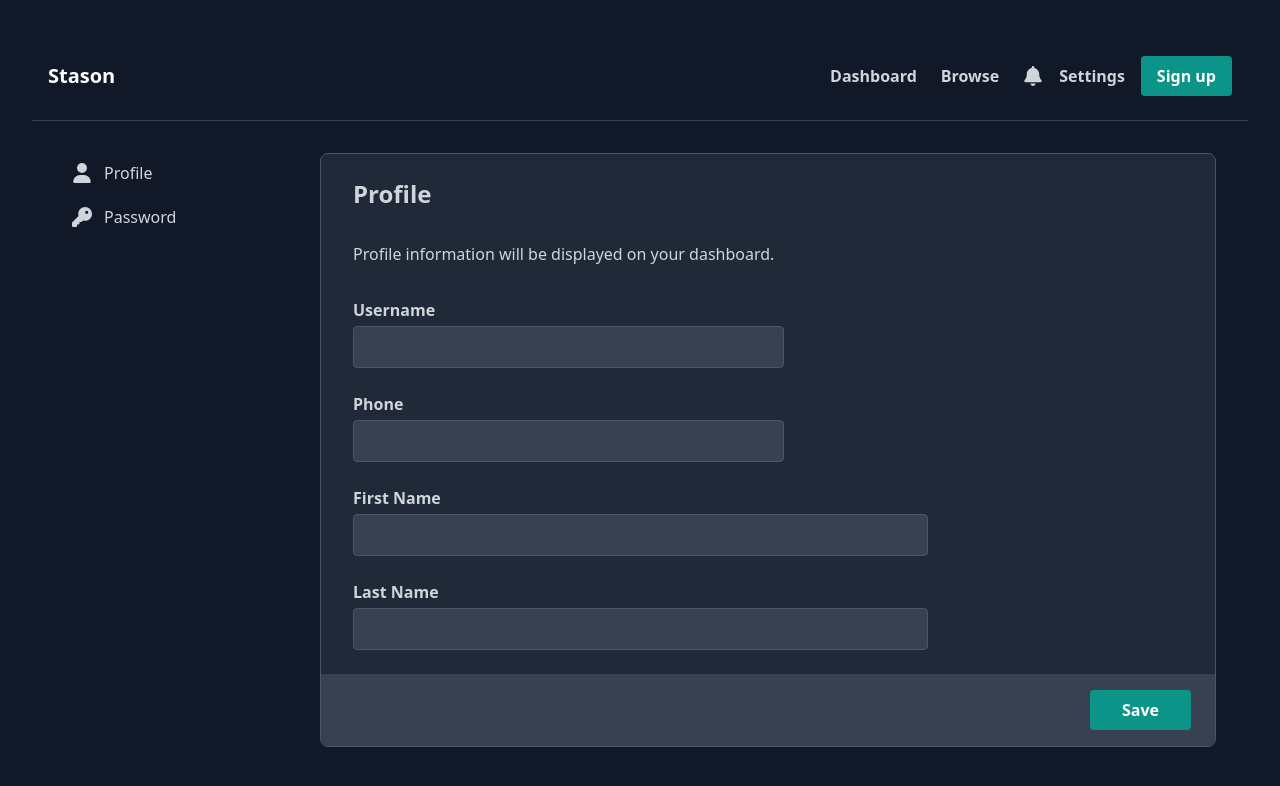
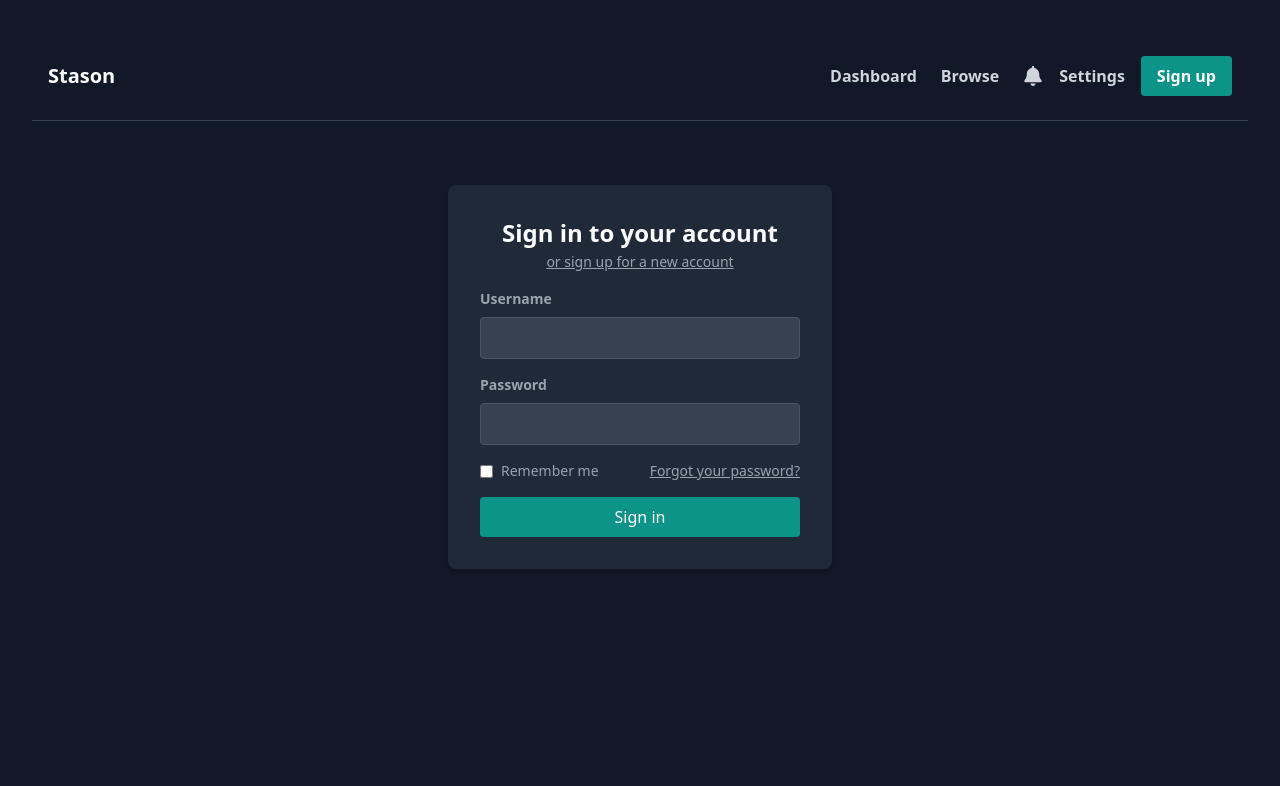
Before and after one commit to Izamu69/dyploma, a React (Vite) app: page /signin in a window 1280 px wide. Shown: the top 786 px of the page. Built offline with nearby package versions, Linux system fonts and the light colour scheme.

Commit message:
updated settings and added router

```diff
--- a/package.json
+++ b/package.json
@@ -27,6 +27,7 @@
     "nodemon": "^3.1.0",
     "react": "^18.2.0",
     "react-dom": "^18.2.0",
+    "react-router-dom": "^6.23.1",
     "typescript": "^5.4.5"
   },
   "devDependencies": {
--- a/ui/App.jsx
+++ b/ui/App.jsx
@@ -1,19 +1,24 @@
-import './App.css'
-import Header from './components/Header'
-import SignInForm from './components/SignInForm'
-import SignUpForm from './components/SignUpForm'
-import UserSettings from './components/UserSettings'
+import React from 'react';
+import { BrowserRouter, Routes, Route } from 'react-router-dom';
+import './App.css';
+import Header from './components/Header';
+import UserSettings from './components/UserSettings';
+import SignInForm from './components/SignInForm';
+import SignUpForm from './components/SignUpForm';
 
 function App() {
-
   return (
-    <>
+    <BrowserRouter>
       <div className="bg-gray-900 text-gray-300 min-h-screen">
         <Header />
-        <UserSettings />
+        <Routes>
+          <Route path="/signin" element={<SignInForm />} />
+          <Route path="/signup" element={<SignUpForm />} />
+          <Route path="/settings" element={<UserSettings />} />
+        </Routes>
       </div>
-    </>
-  )
+    </BrowserRouter>
+  );
 }
 
-export default App
+export default App;
--- a/ui/components/Header.jsx
+++ b/ui/components/Header.jsx
@@ -45,7 +45,7 @@ const Header = () => {
             </a>
             <div className="flex items-center space-x-4">
               <FontAwesomeIcon icon={faBell} className="w-5 h-5 cursor-pointer hover:text-white" />
-              <a href="#" className="hover:text-white hover:underline font-bold">
+              <a href="/settings" className="hover:text-white hover:underline font-bold">
                 Settings
               </a>
               <button
--- a/ui/components/SignInForm.jsx
+++ b/ui/components/SignInForm.jsx
@@ -2,17 +2,17 @@ import React from 'react';
 
 const SignInForm = () => {
   return (
-    <div className="h-screen flex items-center justify-center bg-gray-900">
+    <div className=" flex items-center justify-center bg-gray-900 pt-16">
       <div className="bg-gray-800 p-8 rounded-lg shadow-md w-full max-w-sm">
         <h2 className="text-2xl font-bold text-center text-white">Sign in to your account</h2>
         <div className="mb-4 text-center">
-          <a className="text-sm text-gray-400 hover:text-gray-300 underline" href="#">
+          <a className="text-sm text-gray-400 hover:text-gray-300 underline" href="/signup">
             or sign up for a new account
           </a>
         </div>
         <form>
           <div className="mb-4">
-            <label className="flex text-gray-400 text-sm font-bold mb-2" htmlFor="email">
+            <label className="flex text-gray-400 text-sm font-bold mb-2" htmlFor="userName">
               Username
             </label>
             <input
--- a/ui/components/SignUpForm.jsx
+++ b/ui/components/SignUpForm.jsx
@@ -60,7 +60,7 @@ const SignUpForm = () => {
       <div className="bg-gray-800 p-8 rounded-lg shadow-md w-full max-w-sm">
         <h2 className="text-2xl font-bold text-center text-white">Sign up to your account</h2>
         <div className="mb-4 text-center">
-          <a className="text-sm text-gray-400 hover:text-gray-300 underline" href="#">
+          <a className="text-sm text-gray-400 hover:text-gray-300 underline" href="/signin">
             or sign in to your existing account
           </a>
         </div>
--- a/ui/components/UserSettings.jsx
+++ b/ui/components/UserSettings.jsx
@@ -1,9 +1,9 @@
 import React, { useState } from 'react';
 import { FontAwesomeIcon } from '@fortawesome/react-fontawesome';
-import { faUser, faKey } from '@fortawesome/free-solid-svg-icons';
+import { faUser, faKey, faTrash } from '@fortawesome/free-solid-svg-icons';
 
 const UserSettings = () => {
-    const [selectedOption, setSelectedOption] = useState(null);
+    const [selectedOption, setSelectedOption] = useState('profile');
 
     const handleOptionClick = (option) => {
         setSelectedOption(option);
@@ -40,6 +40,8 @@ const UserSettings = () => {
                 </nav>
             </aside>
             <main className="flex-1 p-8">
+                {selectedOption === 'profile' && (
+                    <div>
                         <div className='bg-gray-800 rounded-lg border border-gray-600'>
                             <h1 className="flex text-2xl font-bold mb-4 mt-6 ml-8">Profile</h1>
                             <p className="flex my-8 ml-8">Profile information will be displayed on your dashboard.</p>
@@ -65,6 +67,41 @@ const UserSettings = () => {
                                 </div>
                             </form>
                         </div>
+                        <div className="bg-gray-800 rounded-lg border border-gray-600 mt-8 p-6">
+                            <h2 className="flex text-xl font-bold mb-4">Danger Zone</h2>
+                            <p className="flex mb-4">Careful, these actions cannot be undone.</p>
+                            <div className="space-y-4">
+                                <button className="flex items-center bg-red-600 text-white py-2 px-4 rounded hover:bg-red-700 focus:outline-none focus:shadow-outline">
+                                    <FontAwesomeIcon icon={faTrash} className="w-5 h-5 mr-2" />
+                                    Delete account
+                                </button>
+                            </div>
+                        </div>
+                    </div>
+                )}
+
+                {selectedOption === 'password' && (
+                    <div className='bg-gray-800 rounded-lg border border-gray-600'>
+                        <h1 className="flex text-2xl font-bold mb-4 mt-6 ml-8">Change you password</h1>
+                        <form className="space-y-6">
+                            <div className='ml-8'>
+                                <label htmlFor="currentPassword" className="flex text-base font-bold">Current password</label>
+                                <input type="password" id="currentPassword" className="mt-1 flex w-2/3 px-3 py-2 bg-gray-700 border border-gray-600 rounded" />
+                            </div>
+                            <div className='ml-8'>
+                                <label htmlFor="newPassword" className="flex text-base font-bold">New password</label>
+                                <input type="password" id="newPassword" className="mt-1 block w-2/3 px-3 py-2 bg-gray-700 border border-gray-600 rounded" />
+                            </div>
+                            <div className='ml-8'>
+                                <label htmlFor="confirmPassword" className="flex text-base font-bold">Password confirmation</label>
+                                <input type="password" id="confirmPassword" className="mt-1 block w-2/3 px-3 py-2 bg-gray-700 border border-gray-600 rounded" />
+                            </div>
+                            <div className='bg-gray-700 rounded-b-lg px-6 py-4 text-right'>
+                                <button type="submit" className="bg-teal-600 text-white py-2 px-8 rounded hover:bg-teal-700 focus:outline-none focus:shadow-outline font-bold">Save</button>
+                            </div>
+                        </form>
+                    </div>
+                )}
             </main>
         </div>
     );
```
Also changed, not shown: 1 other file (tests, documents, lock files or other folders). Lines whose indentation alone changed are shown as unchanged.
